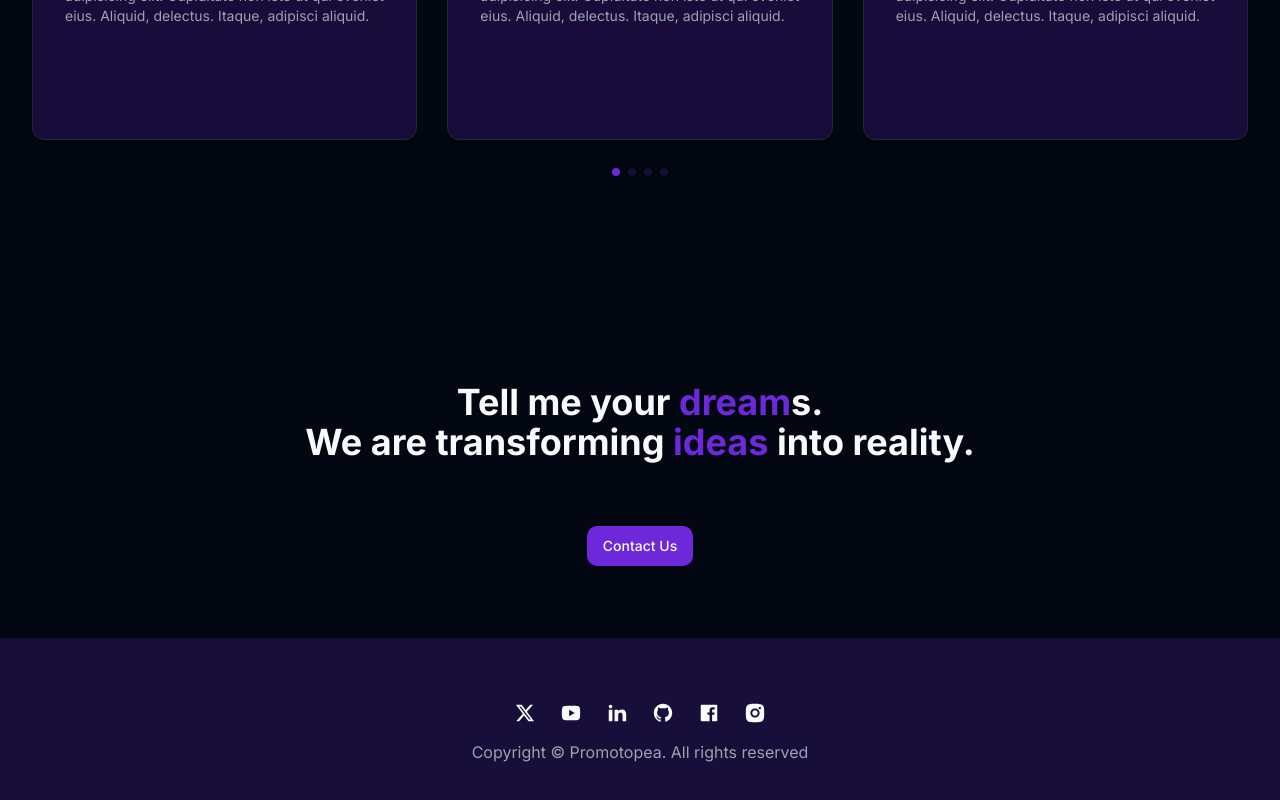
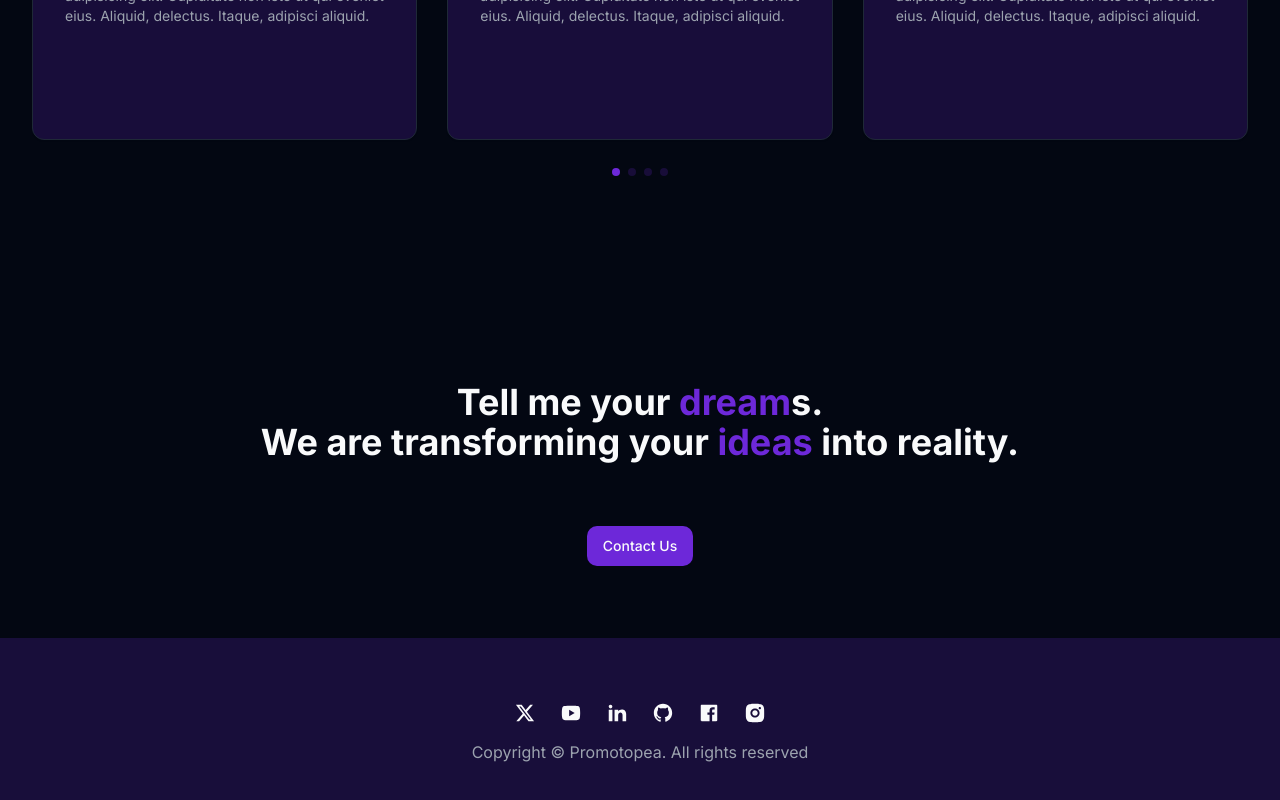
Before and after one commit to kabirshuvo/Nextgen-Agency-App, a Next.js app: page / in a window 1280 px wide. Shown: the part 3409-4209 px from the top of the page. Built offline with nearby package versions, Linux system fonts and the light colour scheme.

Commit message:
styles revisen and text updated

```diff
--- a/src/components/Footer.tsx
+++ b/src/components/Footer.tsx
@@ -9,7 +9,7 @@ const Footer = () => {
             containerStyles="flex gap-x-6 max-auto xl:mx-0 mb-4"
             iconStyles="text-foreground text-[22px] hover:text-primary transition-all"
           />
-          <div className="text-muted-foreground">
+          <div className="text-muted-foreground flex justify-center items-center text-center">
             Copyright &copy; Promotopea. All rights reserved
           </div>
         </div>
--- a/src/components/sections/Contact.tsx
+++ b/src/components/sections/Contact.tsx
@@ -8,8 +8,8 @@ const Contact = () => {
         <div className="flex flex-col items-center">
           <h2 className="h2 max-w-3xl text-center mb-8 xl:my-16">
             Tell me your <span className="text-primary">dream</span>s. <br /> We
-            are transforming <span className="text-primary">ideas</span> into
-            reality.
+            are transforming your <span className="text-primary">ideas</span>{" "}
+            into reality.
           </h2>
           <Link href="/contact">
             <Button>Contact Us</Button>
```
